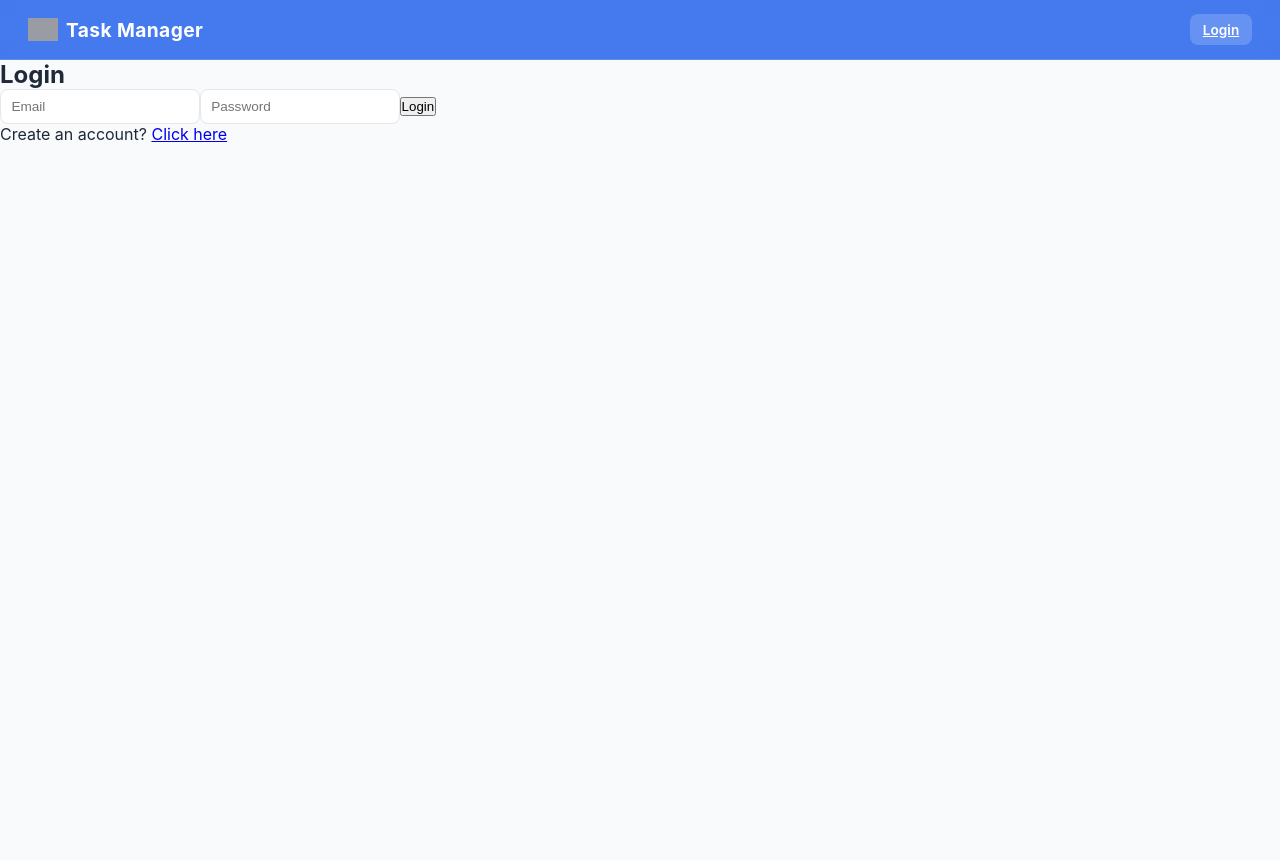
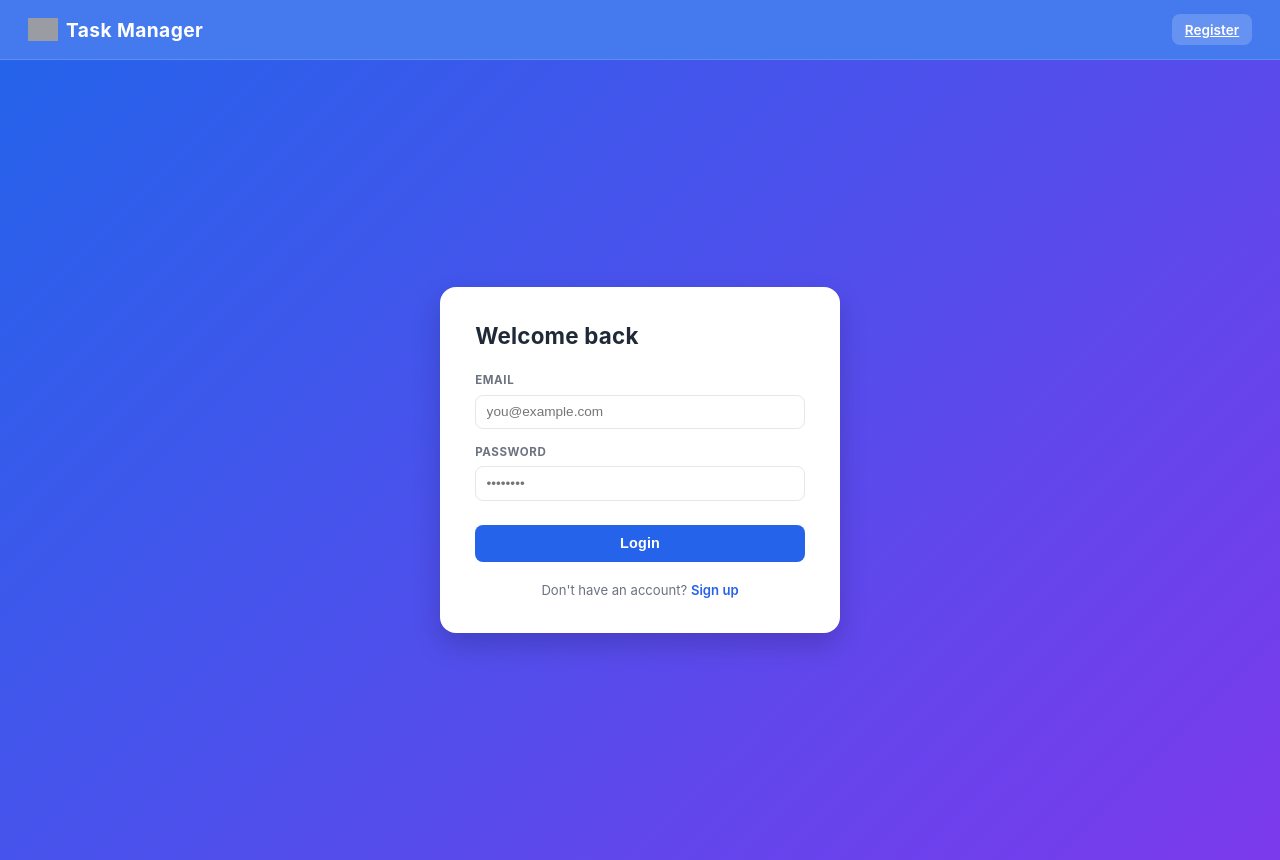
Before and after one commit to Joel-Cornfield/TaskManager, a React (Vite) app in the folder client/: page /login in a window 1280 px wide. Before the commit the page ends 800 px from the top, so only its background shows below. Built offline with nearby package versions, Linux system fonts and the light colour scheme; grey boxes are pictures that could not be loaded.

Commit message:
feat: enhance authentication pages with improved layout and styling for login and register forms

```diff
--- a/client/src/components/Navbar.jsx
+++ b/client/src/components/Navbar.jsx
@@ -8,6 +8,7 @@ const Navbar = () => {
     const [showWorkspaceDropdown, setShowWorkspaceDropdown] = useState(false);
     const [showCreateMenu, setShowCreateMenu] = useState(false);
     const navLeftRef = useRef(null);
+    const currentPath = window.location.pathname;
 
     // Close dropdown on outside click
     useEffect(() => {
@@ -100,8 +101,10 @@ const Navbar = () => {
                 <div className="navbar-right">
                     {token ? (
                         <button className='logout-btn' onClick={handleLogout}>Logout</button>
+                    ) : currentPath === '/register' ? (
+                        <Link to="/login" className="login-btn">Login</Link>
                     ) : (
-                        <Link to="/login" className="login-btn">Login</Link>
+                        <Link to="/register" className="login-btn">Register</Link>
                     )}
                 </div>
             </nav>
--- a/client/src/pages/Login.jsx
+++ b/client/src/pages/Login.jsx
@@ -26,16 +26,24 @@ const Login = () => {
     )
 
     return (
-        <form onSubmit={handleSubmit} className="login-form">
-            <h2>Login</h2>
-            {error && <p className="error">{error}</p>}
-            <input type="email" value={email} onChange={(e) => setEmail(e.target.value)} placeholder="Email" required/>
-            <input type="text" value={password} onChange={(e) => setPassword(e.target.value)} placeholder="Password" required/>
-            <button type="submit">Login</button>
-            <p>
-                    Create an account? <Link to="/register">Click here</Link>
-            </p>
-        </form>
+        <div className="auth-page">
+            <div className="auth-card">
+            <h2>Welcome back</h2>
+            {error && <p className="auth-error">{error}</p>}
+            <form onSubmit={handleSubmit}>
+                <div className="form-group">
+                    <label>Email</label>
+                    <input type="email" value={email} onChange={(e) => setEmail(e.target.value)} placeholder="you@example.com" required />
+                </div>
+                <div className="form-group">
+                    <label>Password</label>
+                    <input type="password" value={password} onChange={(e) => setPassword(e.target.value)} placeholder="••••••••" required />
+                </div>
+                <button type="submit" className="auth-submit">Login</button>
+            </form>
+            <p className="auth-link">Don't have an account? <Link to="/register">Sign up</Link></p>
+            </div>
+        </div>
     );
 };
 
--- a/client/src/pages/Register.jsx
+++ b/client/src/pages/Register.jsx
@@ -26,16 +26,24 @@ const Register = () => {
     )
 
     return (
-        <form onSubmit={handleSubmit} className="register-form">
-            <h2>Register</h2>
-            {error && <p className="error">{error}</p>}
-            <input type="email" value={email} onChange={(e) => setEmail(e.target.value)} placeholder="Email" required/>
-            <input type="text" value={password} onChange={(e) => setPassword(e.target.value)} placeholder="Password" required/>
-            <button type="submit">Register</button>
-            <p>
-                    Already have an account? <Link to="/login">Click here</Link>
-            </p>
-        </form>
+        <div className="auth-page">
+            <div className="auth-card">
+            <h2>Create account</h2>
+            {error && <p className="auth-error">{error}</p>}
+            <form onSubmit={handleSubmit}>
+                <div className="form-group">
+                    <label>Email</label>
+                    <input type="email" value={email} onChange={(e) => setEmail(e.target.value)} placeholder="you@example.com" required />
+                </div>
+                <div className="form-group">
+                    <label>Password</label>
+                    <input type="password" value={password} onChange={(e) => setPassword(e.target.value)} placeholder="••••••••" required />
+                </div>
+                <button type="submit" className="auth-submit">Create account</button>
+            </form>
+            <p className="auth-link">Already have an account? <Link to="/login">Sign in</Link></p>
+            </div>
+        </div>
     );
 };
 
--- a/client/src/styles/app.css
+++ b/client/src/styles/app.css
@@ -831,3 +831,89 @@ input:focus {
 .workspace-card-actions button:last-child:hover {
   background: #fecaca;
 }
+
+/* ===========================================
+   AUTH PAGES (Login + Register)
+   =========================================== */
+
+.auth-page {
+  min-height: 100vh;
+  display: flex;
+  align-items: center;
+  justify-content: center;
+  background: var(--bg-gradient);
+  padding: 2rem;
+}
+
+.auth-card {
+  background: white;
+  border-radius: 16px;
+  padding: 2.2rem;
+  width: 100%;
+  max-width: 400px;
+  box-shadow: var(--shadow-hover);
+  display: flex;
+  flex-direction: column;
+  gap: 0;
+}
+
+.auth-card h2 {
+  font-size: 1.4rem;
+  font-weight: 700;
+  color: var(--text);
+  margin-bottom: 1.5rem;
+  letter-spacing: .2px;
+}
+
+.auth-card .form-group {
+  margin-bottom: 1rem;
+}
+
+.auth-submit {
+  width: 100%;
+  padding: .65rem;
+  background: var(--primary);
+  color: white;
+  border: none;
+  border-radius: 8px;
+  font-size: .9rem;
+  font-weight: 700;
+  cursor: pointer;
+  transition: all .18s ease;
+  margin-top: .5rem;
+  letter-spacing: .2px;
+}
+
+.auth-submit:hover {
+  background: var(--primary-dark);
+  transform: translateY(-1px);
+  box-shadow: 0 4px 12px rgba(37,99,235,0.35);
+}
+
+.auth-error {
+  background: rgba(239, 68, 68, 0.08);
+  color: var(--danger);
+  padding: 0.65rem 0.75rem;
+  border-radius: 8px;
+  border: 1px solid rgba(239, 68, 68, 0.2);
+  font-size: 0.82rem;
+  font-weight: 500;
+  margin-bottom: 1rem;
+}
+
+.auth-link {
+  font-size: .82rem;
+  color: var(--muted);
+  text-align: center;
+  margin-top: 1.25rem;
+}
+
+.auth-link a {
+  color: var(--primary);
+  font-weight: 600;
+  text-decoration: none;
+}
+
+.auth-link a:hover {
+  text-decoration: underline;
+}
```
